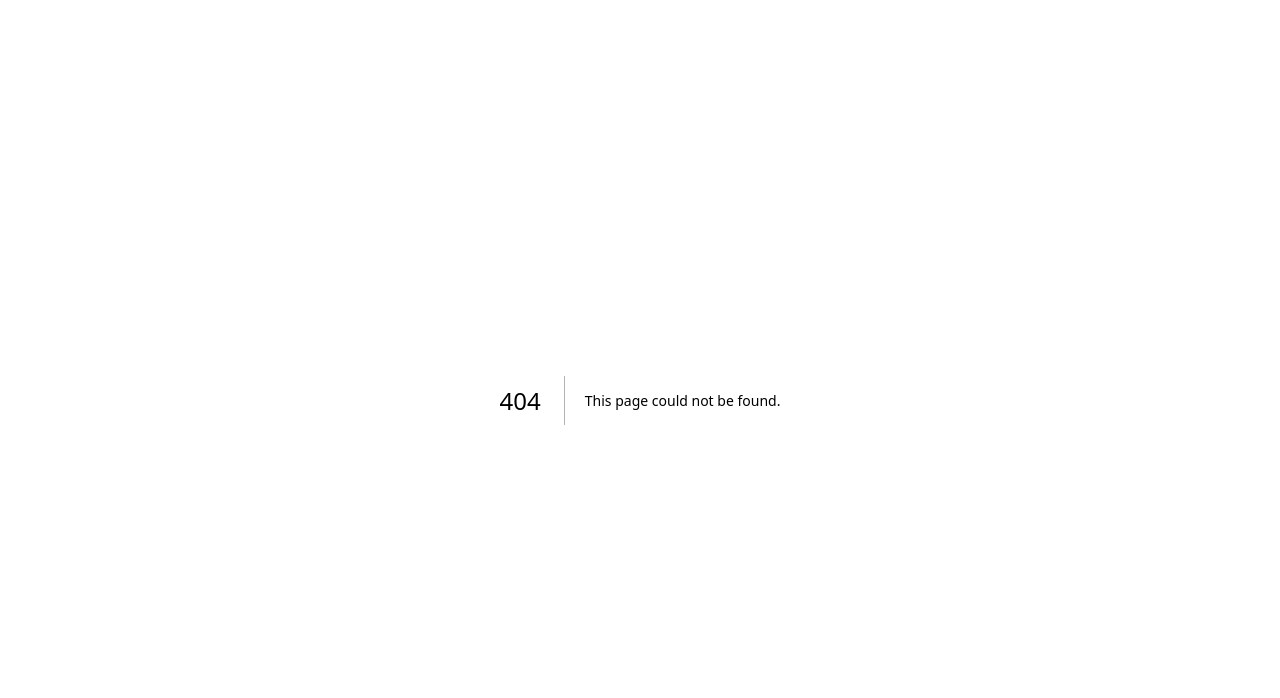
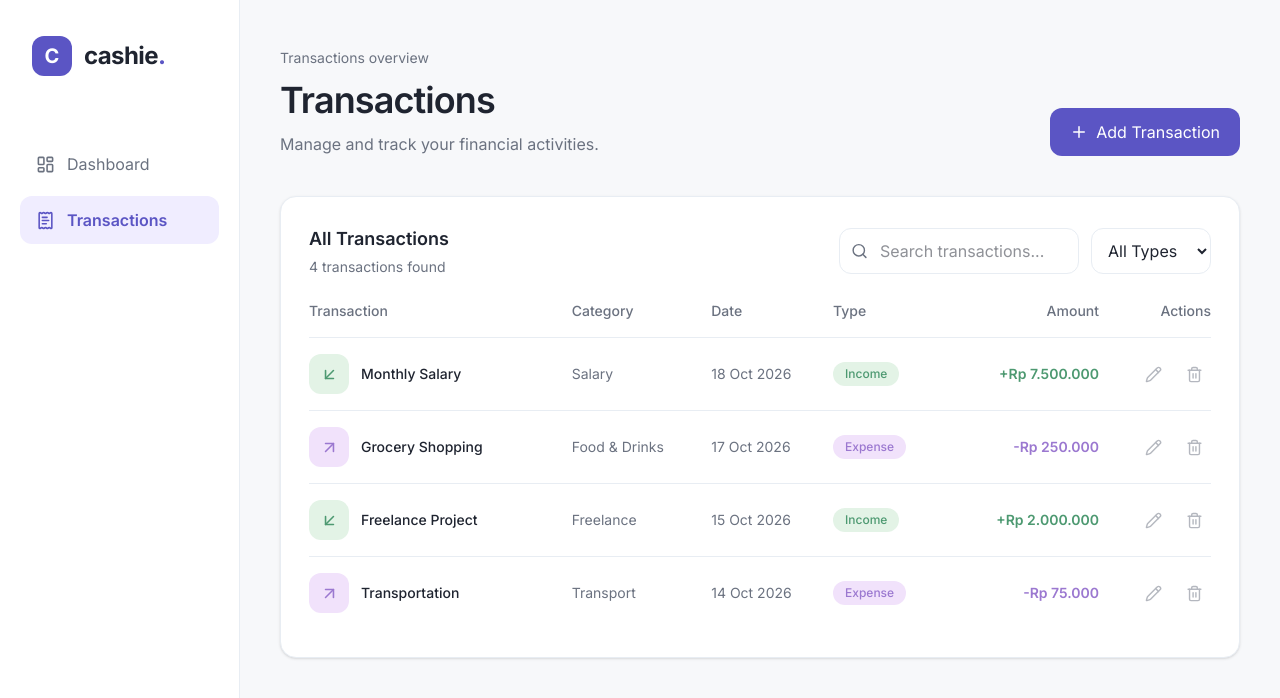
Before and after one commit to audreycallys/cashie-finance-tracker, a Next.js app: page /transactions in a window 1280 px wide. Before the commit this address had no page. Shown: the top 698 px of the page. Built offline with nearby package versions, Linux system fonts and the light colour scheme.

Commit message:
feat: buat halaman transaksi dengan pencarian dan filter

```diff
--- /dev/null
+++ b/app/(dashboard)/transactions/page.tsx
@@ -0,0 +1,288 @@
+"use client";
+
+import { useMemo, useState } from "react";
+import {
+  ArrowDownLeft,
+  ArrowUpRight,
+  Plus,
+  Search,
+  Pencil,
+  Trash2,
+  ReceiptText,
+} from "lucide-react";
+
+type TransactionType = "income" | "expense";
+type FilterType = "all" | TransactionType;
+
+type Transaction = {
+  id: number;
+  name: string;
+  category: string;
+  date: string;
+  amount: number;
+  type: TransactionType;
+};
+
+const transactions: Transaction[] = [
+  {
+    id: 1,
+    name: "Monthly Salary",
+    category: "Salary",
+    date: "2026-10-18",
+    amount: 7500000,
+    type: "income",
+  },
+  {
+    id: 2,
+    name: "Grocery Shopping",
+    category: "Food & Drinks",
+    date: "2026-10-17",
+    amount: 250000,
+    type: "expense",
+  },
+  {
+    id: 3,
+    name: "Freelance Project",
+    category: "Freelance",
+    date: "2026-10-15",
+    amount: 2000000,
+    type: "income",
+  },
+  {
+    id: 4,
+    name: "Transportation",
+    category: "Transport",
+    date: "2026-10-14",
+    amount: 75000,
+    type: "expense",
+  },
+];
+
+function formatRupiah(amount: number) {
+  return new Intl.NumberFormat("id-ID", {
+    style: "currency",
+    currency: "IDR",
+    maximumFractionDigits: 0,
+  }).format(amount);
+}
+
+function formatDate(date: string) {
+  return new Date(`${date}T00:00:00`).toLocaleDateString("en-GB", {
+    day: "numeric",
+    month: "short",
+    year: "numeric",
+  });
+}
+
+export default function TransactionsPage() {
+  const [search, setSearch] = useState("");
+  const [filter, setFilter] = useState<FilterType>("all");
+
+  const filteredTransactions = useMemo(() => {
+    return transactions.filter((transaction) => {
+      const keyword = search.toLowerCase().trim();
+
+      const matchesSearch =
+        transaction.name.toLowerCase().includes(keyword) ||
+        transaction.category.toLowerCase().includes(keyword);
+
+      const matchesFilter = filter === "all" || transaction.type === filter;
+
+      return matchesSearch && matchesFilter;
+    });
+  }, [search, filter]);
+
+  return (
+    <div>
+      {/* Page Header */}
+      <header className="mb-10 flex flex-wrap items-end justify-between gap-6">
+        <div>
+          <p className="mb-3 text-sm text-text-secondary">
+            Transactions overview
+          </p>
+
+          <h1 className="text-3xl font-semibold tracking-tight text-text-primary md:text-4xl">
+            Transactions
+          </h1>
+
+          <p className="mt-3 text-text-secondary">
+            Manage and track your financial activities.
+          </p>
+        </div>
+
+        <button
+          type="button"
+          disabled
+          title="Available in the next development stage"
+          className="flex items-center gap-2 rounded-xl bg-primary px-5 py-3 font-medium text-white transition-colors hover:bg-primary-hover disabled:cursor-not-allowed"
+        >
+          <Plus size={18} />
+          Add Transaction
+        </button>
+      </header>
+
+      {/* Transaction Table */}
+      <section className="rounded-2xl border border-border bg-white p-5 shadow-sm sm:p-7">
+        <div className="mb-6 flex flex-wrap items-center justify-between gap-4">
+          <div>
+            <h2 className="text-lg font-semibold text-text-primary">
+              All Transactions
+            </h2>
+            <p className="mt-1 text-sm text-text-secondary">
+              {filteredTransactions.length} transactions found
+            </p>
+          </div>
+
+          <div className="flex w-full flex-wrap gap-3 sm:w-auto">
+            {/* Search */}
+            <div className="relative min-w-[180px] flex-1 sm:w-60">
+              <Search
+                size={17}
+                className="absolute left-3 top-1/2 -translate-y-1/2 text-text-secondary"
+              />
+              <input
+                type="search"
+                aria-label="Search transactions"
+                placeholder="Search transactions..."
+                value={search}
+                onChange={(event) => setSearch(event.target.value)}
+                className="w-full rounded-xl border border-border bg-white py-2.5 pl-10 pr-3 text-sm outline-none focus:border-primary focus:ring-2 focus:ring-primary-light"
+              />
+            </div>
+
+            {/* Filter */}
+            <select
+              aria-label="Filter transaction type"
+              value={filter}
+              onChange={(event) => setFilter(event.target.value as FilterType)}
+              className="rounded-xl border border-border bg-white px-3 py-2.5 text-sm text-text-primary outline-none focus:border-primary focus:ring-2 focus:ring-primary-light"
+            >
+              <option value="all">All Types</option>
+              <option value="income">Income</option>
+              <option value="expense">Expenses</option>
+            </select>
+          </div>
+        </div>
+
+        <div className="overflow-x-auto">
+          <table className="w-full min-w-[680px] text-left text-sm">
+            <thead>
+              <tr className="border-b border-border text-text-secondary">
+                <th className="pb-4 font-medium">Transaction</th>
+                <th className="pb-4 font-medium">Category</th>
+                <th className="pb-4 font-medium">Date</th>
+                <th className="pb-4 font-medium">Type</th>
+                <th className="pb-4 text-right font-medium">Amount</th>
+                <th className="pb-4 text-right font-medium">Actions</th>
+              </tr>
+            </thead>
+
+            <tbody>
+              {filteredTransactions.length === 0 ? (
+                <tr>
+                  <td colSpan={6} className="py-14 text-center">
+                    <ReceiptText
+                      size={28}
+                      className="mx-auto mb-3 text-text-secondary"
+                    />
+                    <p className="font-medium text-text-primary">
+                      No transactions found
+                    </p>
+                    <p className="mt-1 text-sm text-text-secondary">
+                      Try another keyword or filter.
+                    </p>
+                  </td>
+                </tr>
+              ) : (
+                filteredTransactions.map((transaction) => {
+                  const isIncome = transaction.type === "income";
+
+                  return (
+                    <tr
+                      key={transaction.id}
+                      className="border-b border-border last:border-0"
+                    >
+                      <td className="py-4">
+                        <div className="flex items-center gap-3">
+                          <div
+                            className={`flex h-10 w-10 items-center justify-center rounded-xl ${
+                              isIncome
+                                ? "bg-income-light text-income"
+                                : "bg-expense-light text-expense"
+                            }`}
+                          >
+                            {isIncome ? (
+                              <ArrowDownLeft size={19} />
+                            ) : (
+                              <ArrowUpRight size={19} />
+                            )}
+                          </div>
+                          <span className="font-medium text-text-primary">
+                            {transaction.name}
+                          </span>
+                        </div>
+                      </td>
+
+                      <td className="py-4 text-text-secondary">
+                        {transaction.category}
+                      </td>
+
+                      <td className="py-4 text-text-secondary">
+                        {formatDate(transaction.date)}
+                      </td>
+
+                      <td className="py-4">
+                        <span
+                          className={`inline-flex rounded-full px-3 py-1 text-xs font-medium ${
+                            isIncome
+                              ? "bg-income-light text-income"
+                              : "bg-expense-light text-expense"
+                          }`}
+                        >
+                          {isIncome ? "Income" : "Expense"}
+                        </span>
+                      </td>
+
+                      <td
+                        className={`py-4 text-right font-semibold ${
+                          isIncome ? "text-income" : "text-expense"
+                        }`}
+                      >
+                        {isIncome ? "+" : "-"}
+                        {formatRupiah(transaction.amount)}
+                      </td>
+
+                      <td className="py-4">
+                        <div className="flex justify-end gap-2">
+                          <button
+                            type="button"
+                            disabled
+                            aria-label={`Edit ${transaction.name}`}
+                            title="Available in the next stage"
+                            className="rounded-lg p-2 text-text-secondary disabled:cursor-not-allowed disabled:opacity-50"
+                          >
+                            <Pencil size={17} />
+                          </button>
+
+                          <button
+                            type="button"
+                            disabled
+                            aria-label={`Delete ${transaction.name}`}
+                            title="Available in the next stage"
+                            className="rounded-lg p-2 text-text-secondary disabled:cursor-not-allowed disabled:opacity-50"
+                          >
+                            <Trash2 size={17} />
+                          </button>
+                        </div>
+                      </td>
+                    </tr>
+                  );
+                })
+              )}
+            </tbody>
+          </table>
+        </div>
+      </section>
+    </div>
+  );
+}
```
